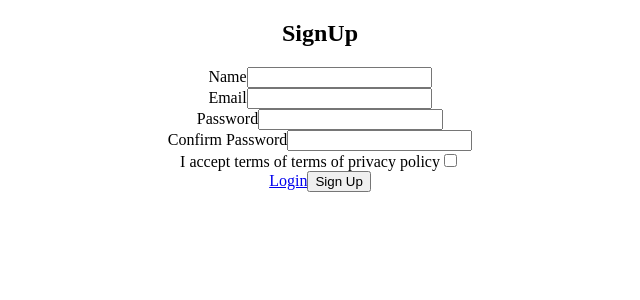
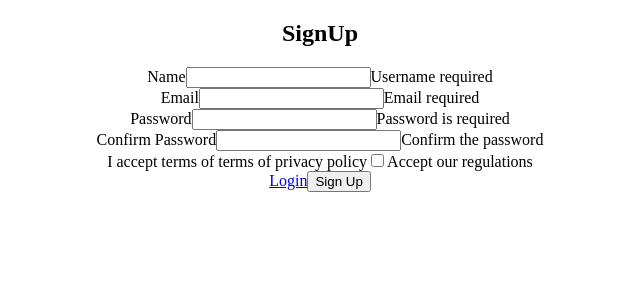
Before and after one commit to MamadTaheri/react-training, a React (Create React App) app: page / in a window 1280 px wide. Shown: the top 300 px of the page, without its empty margins (320-960 px from the left). Built offline with nearby package versions, Linux system fonts and the light colour scheme.

Commit message:
adding validation to SignUp component

```diff
--- a/src/components/auth/signup/SignUp.js
+++ b/src/components/auth/signup/SignUp.js
@@ -1,4 +1,5 @@
-import { useState } from "react";
+import { useEffect, useState } from "react";
+import { validation } from "../../../helpers/validation";
 
 const SignUp = () => {
   const [data, setData] = useState({
@@ -8,13 +9,18 @@ const SignUp = () => {
     confirmPassword: "",
     isAccepted: false,
   });
+  const [errors, setErrors] = useState({});
 
-  const changeHandler = event => {
-     if(event.target.name === "isAccepted") {
-         setData({...data, [event.target.name]: event.target.checked})
-     } else {
-         setData({...data, [event.target.name]: event.target.value})
-     }
+  useEffect(() => {
+    setErrors(validation(data));
+  }, [data]);
+
+  const changeHandler = (event) => {
+    if (event.target.name === "isAccepted") {
+      setData({ ...data, [event.target.name]: event.target.checked });
+    } else {
+      setData({ ...data, [event.target.name]: event.target.value });
+    }
   };
 
   return (
@@ -29,6 +35,7 @@ const SignUp = () => {
             value={data.name}
             onChange={changeHandler}
           />
+          {errors.name && <span>{errors.name}</span>}
         </div>
         <div>
           <label>Email</label>
@@ -38,6 +45,7 @@ const SignUp = () => {
             value={data.email}
             onChange={changeHandler}
           />
+          {errors.email && <span>{errors.email}</span>}
         </div>
         <div>
           <label>Password</label>
@@ -47,6 +55,7 @@ const SignUp = () => {
             value={data.password}
             onChange={changeHandler}
           />
+          {errors.password && <span>{errors.password}</span>}
         </div>
         <div>
           <label>Confirm Password</label>
@@ -56,6 +65,7 @@ const SignUp = () => {
             value={data.confirmPassword}
             onChange={changeHandler}
           />
+          {errors.confirmPassword && <span>{errors.confirmPassword}</span>}
         </div>
         <div>
           <label>I accept terms of terms of privacy policy</label>
@@ -65,6 +75,7 @@ const SignUp = () => {
             value={data.isAccepted}
             onChange={changeHandler}
           />
+          {errors.isAccepted && <span>{errors.isAccepted}</span>}
         </div>
         <div>
           <a href="#">Login</a>
--- a/src/helpers/validate.js
+++ b/src/helpers/validation.js
@@ -1,4 +1,4 @@
-const validate = data => {
+export const validation = data => {
     const errors = {};
 
     if (!data.name.trim()) {
@@ -25,7 +25,7 @@ const validate = data => {
 
     if(!data.confirmPassword) {
         errors.confirmPassword = "Confirm the password"
-    } else if (data.confirmPassword !== password) {
+    } else if (data.confirmPassword !== data.password) {
         errors.confirmPassword = "Password doesn't match"
     } else {
         delete errors.confirmPassword
@@ -37,5 +37,5 @@ const validate = data => {
         errors.isAccepted = "Accept our regulations"
     }
 
-    return errors
+    return errors;
 }
```
